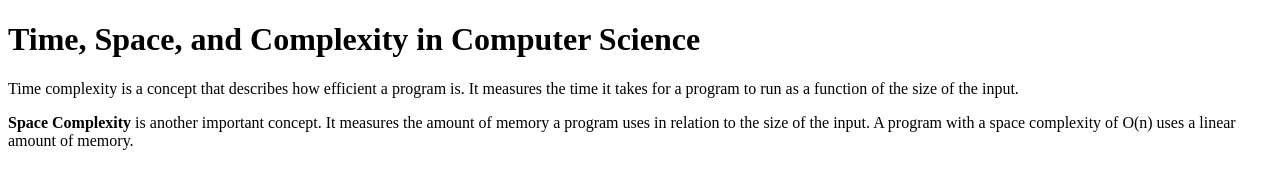
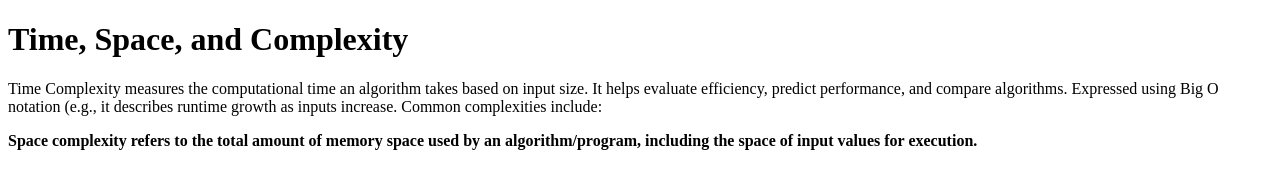
Before and after one commit to acciojob/time-and-space-complexity-himanshu946, a website: page main.html in a window 1280 px wide. Drawn offline with Linux system fonts and the light colour scheme.

Commit message:
created a submission

```diff
--- a/main.html
+++ b/main.html
@@ -10,9 +10,15 @@
     <title>Understanding Complexity</title>
 </head>
 <body>
-    <h1>Time, Space, and Complexity in Computer Science</h1>
-    <p>Time complexity is a concept that describes how efficient a program is. It measures the time it takes for a program to run as a function of the size of the input.</p>
-    <p><b>Space Complexity</b> is another important concept. It measures the amount of memory a program uses in relation to the size of the input. A program with a space complexity of O(n) uses a linear amount of memory.</p>
+    <h1>Time, Space, and Complexity</h1>
+    <p>Time Complexity measures the computational time an algorithm
+    takes based on input size. It helps evaluate efficiency, predict performance,
+    and compare algorithms. Expressed using Big O notation (e.g.,
+it describes runtime growth as inputs increase. Common complexities include:</p>
+
+<p><b>Space complexity refers to the total amount of memory space used by
+an algorithm/program,
+including the space of input values for execution.</b></p>
 </body>
 </html>
     <script type="text/javascript" src="./script.js"></script>
```
